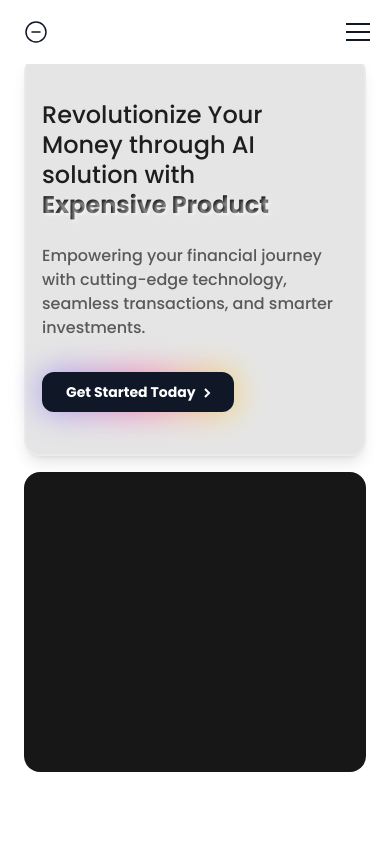
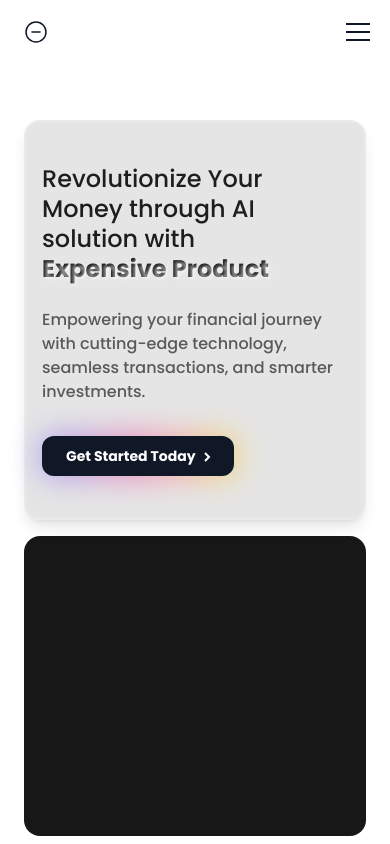
Before and after one commit to zeroaxiis/expensiveproduct-frontend, a Next.js app: page / in a window 390 px wide. Shown: the top 844 px of the page. Built offline with nearby package versions, Linux system fonts and the light colour scheme.

Commit message:
added responsive hero section

```diff
--- a/src/features/LandingPage/Components/HeroSection.tsx
+++ b/src/features/LandingPage/Components/HeroSection.tsx
@@ -20,7 +20,7 @@ const LandingPage = () => {
     <Container className="bg-white rounded-2xl min-h-screen py-6 sm:py-12 px-4 text-white">
       <main
         ref={sectionRef}
-        className={`${poppins.className} flex items-center justify-center py-8 sm:py-16 px-2 sm:px-6`}
+        className={`${poppins.className} flex items-center justify-center py-8 sm:py-16 px-2 sm:px-6 mt-16 sm:mt-20 lg:mt-24`}
       >
         <section
           className={`w-full max-w-full flex flex-col lg:flex-row gap-4 sm:gap-8 items-stretch ${
```
